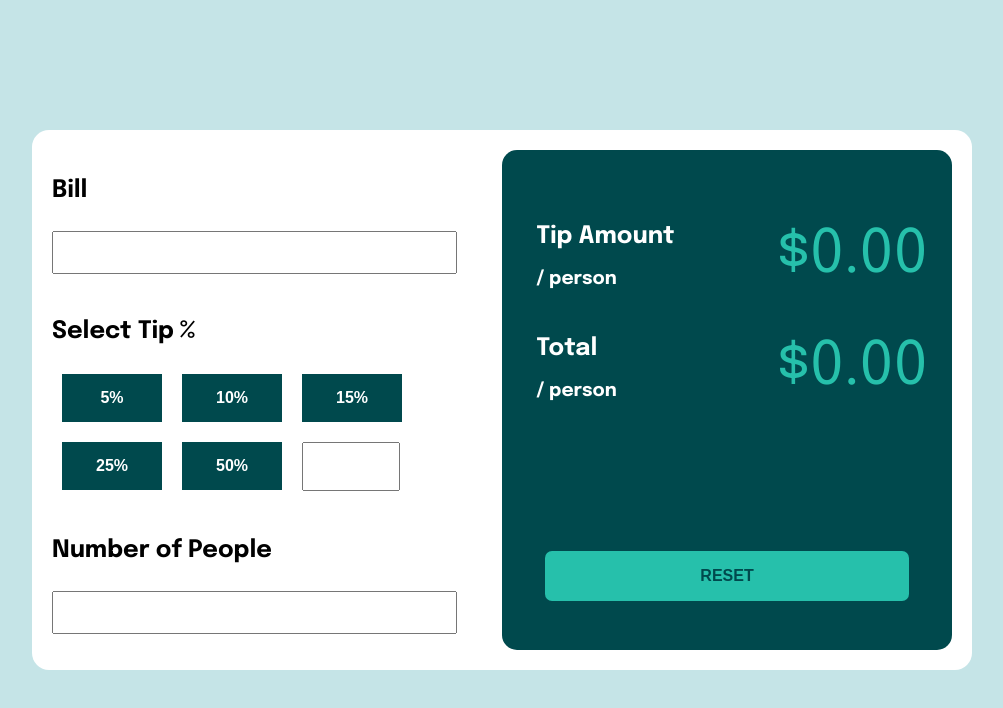
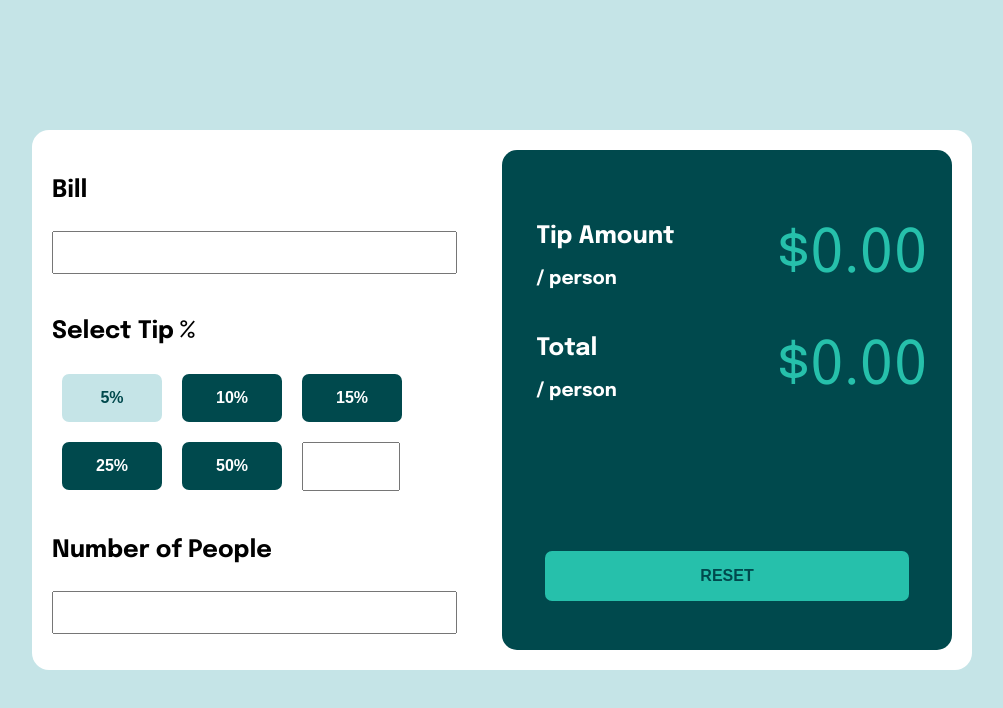
Before and after one commit to HigorAnjos/TipCalculatorApp, a React (Create React App) app: page / in a window 1280 px wide. In both pictures the pointer is over the button "5%". Shown: the top 708 px of the page, without its empty margins (138-1141 px from the left). Built offline with nearby package versions, Linux system fonts and the light colour scheme.

Commit message:
css - input button

```diff
--- a/src/components/input/input.css
+++ b/src/components/input/input.css
@@ -19,6 +19,7 @@
 #select-tip button {
 
   background-color: hsl(183, 100%, 15%);
+  border-radius: 7px;
 
   width: 100px;
   margin: 10px;
@@ -33,6 +34,13 @@
 
 }
 
+#select-tip button:hover {
+  background-color: hsl(185, 41%, 84%);
+  color: hsl(183, 100%, 15%);
+  font-weight: bold;
+}
+
+
 #select-tip input {
   width: 30px;
   padding: 15px 32px;
```
